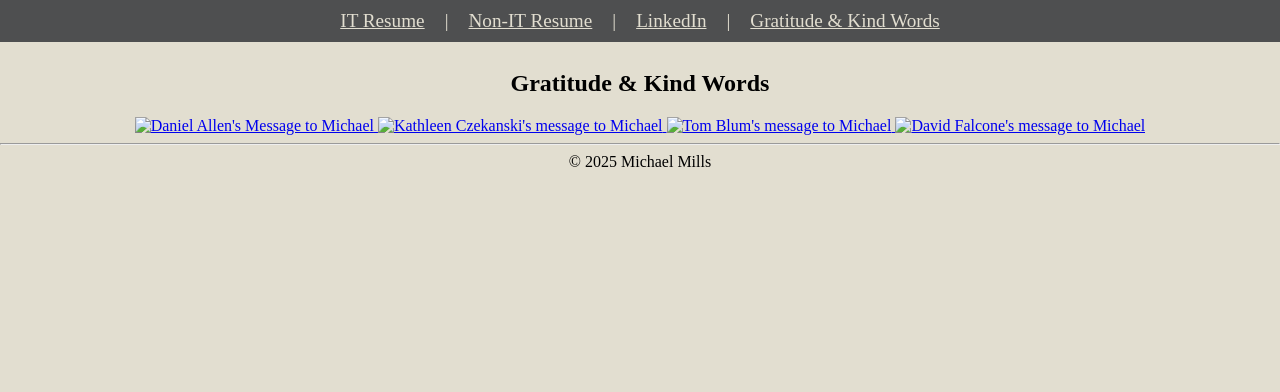
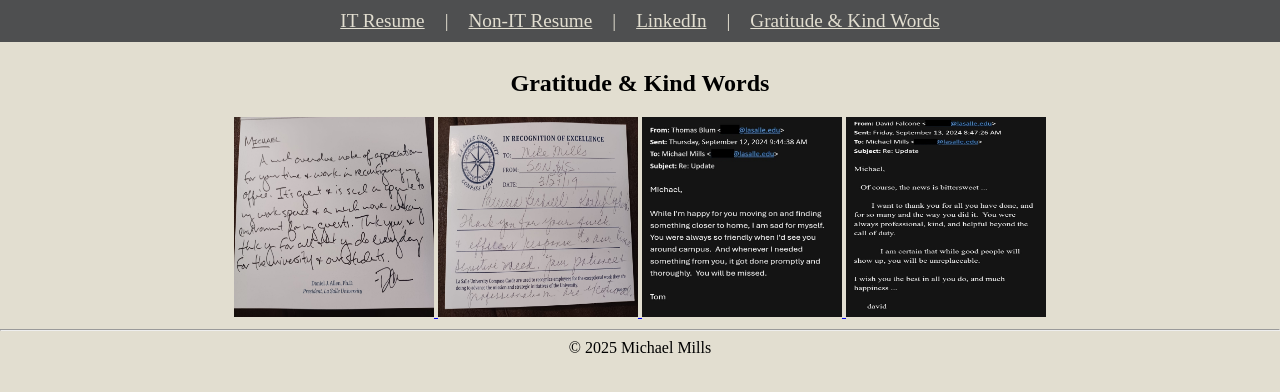
Before and after one commit to OutOfBoredomMike/Resumes, a plain HTML site: page Public/Messages.html in a window 1280 px wide. Drawn offline with Linux system fonts and the light colour scheme.

Commit message:
Update Messages.html

```diff
--- a/Public/Messages.html
+++ b/Public/Messages.html
@@ -58,20 +58,20 @@
         <div class="Body">
         <h2>Gratitude & Kind Words</h2>
 
-        <a href="./Resources/Images/Messages/Daniel_Allen_LaSalle.jpeg" target="_blank">
-        <img src="./Resources/Images/Messages/Daniel_Allen_LaSalle.jpeg" alt="Daniel Allen's Message to Michael" >
+        <a href="../Resources/Images/Messages/Daniel_Allen_LaSalle.jpeg" target="_blank">
+        <img src="../Resources/Images/Messages/Daniel_Allen_LaSalle.jpeg" alt="Daniel Allen's Message to Michael" >
         </a>
 
-        <a href="./Resources/Images/Messages/Kathleen_Czekanski_LaSalle.jpeg" target="_blank">
-        <img src="./Resources/Images/Messages/Kathleen_Czekanski_LaSalle.jpeg" alt="Kathleen Czekanski's message to Michael" >
+        <a href="../Resources/Images/Messages/Kathleen_Czekanski_LaSalle.jpeg" target="_blank">
+        <img src="../Resources/Images/Messages/Kathleen_Czekanski_LaSalle.jpeg" alt="Kathleen Czekanski's message to Michael" >
         </a>
 
-        <a href="./Resources/Images/Messages/Tom_Blum_LaSalle.jpg" target="_blank">
-        <img src="./Resources/Images/Messages/Tom_Blum_LaSalle.jpg" alt="Tom Blum's message to Michael" >
+        <a href="../Resources/Images/Messages/Tom_Blum_LaSalle.jpg" target="_blank">
+        <img src="../Resources/Images/Messages/Tom_Blum_LaSalle.jpg" alt="Tom Blum's message to Michael" >
         </a>
 
-        <a href="./Resources/Images/Messages/David_Falcone_LaSalle.jpg" target="_blank">
-        <img src="./Resources/Images/Messages/David_Falcone_LaSalle.jpg" alt="David Falcone's message to Michael" >
+        <a href="../Resources/Images/Messages/David_Falcone_LaSalle.jpg" target="_blank">
+        <img src="../Resources/Images/Messages/David_Falcone_LaSalle.jpg" alt="David Falcone's message to Michael" >
         </a>
 
         <hr />
```
